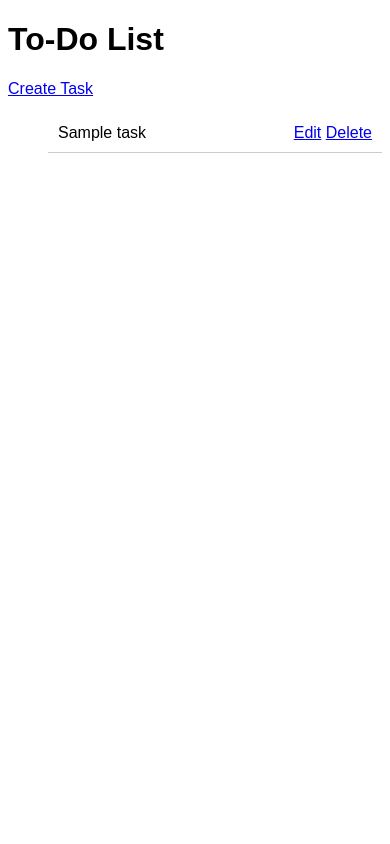
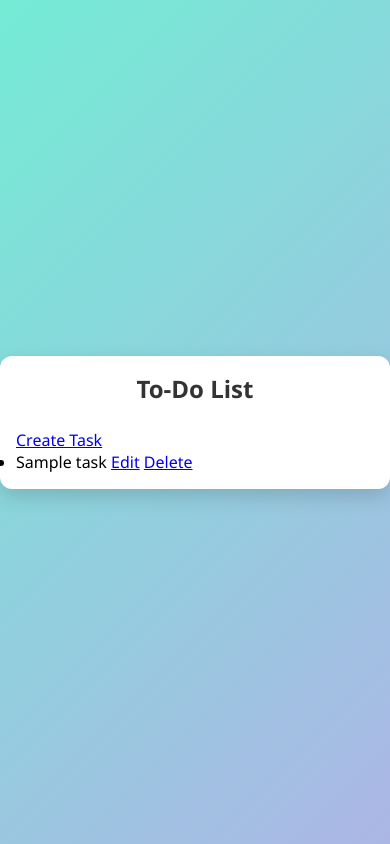
Before and after one commit to harshalkolhe1704/Django-Project, a Django app: template To-Do_App/todo_project/tasks/templates/tasks/task_list.html in a window 390 px wide. Run offline with Django 5.2, Linux system fonts and the light colour scheme; the template is opened without the code that fills it: most values are stand-ins (such as "Sample title", 1, 10 or a date in 2020).

Commit message:
testing successful

```diff
--- a/To-Do_App/todo_project/tasks/static/tasks/css/style.css
+++ b/To-Do_App/todo_project/tasks/static/tasks/css/style.css
@@ -1,4 +1,90 @@
-body { font-family: Arial, sans-serif; }
-.container { max-width: 600px; margin: 0 auto; }
-#task-list li { display: flex; justify-content: space-between; padding: 10px; border-bottom: 1px solid #ccc; }
-.completed { text-decoration: line-through; color: gray; }
+/* Reset & base styles */
+* {
+    margin: 0;
+    padding: 0;
+    box-sizing: border-box;
+    font-family: "Segoe UI", Tahoma, Geneva, Verdana, sans-serif;
+}
+
+body {
+    background: linear-gradient(135deg, #74ebd5 0%, #ACB6E5 100%);
+    min-height: 100vh;
+    display: flex;
+    justify-content: center;
+    align-items: center;
+}
+
+/* Container */
+.container {
+    background: #fff;
+    padding: 2rem;
+    border-radius: 12px;
+    box-shadow: 0 8px 20px rgba(0,0,0,0.15);
+    width: 100%;
+    max-width: 500px;
+    animation: fadeIn 1s ease-in-out;
+}
+
+/* Heading */
+.container h1 {
+    text-align: center;
+    margin-bottom: 1.5rem;
+    color: #333;
+    font-size: 2rem;
+    position: relative;
+    animation: slideDown 0.8s ease;
+}
+
+/* To-do items block */
+.todo-item {
+    display: flex;
+    justify-content: space-between;
+    align-items: center;
+    background: #f7f7f7;
+    padding: 0.8rem 1rem;
+    margin-bottom: 0.8rem;
+    border-radius: 8px;
+    transition: transform 0.2s ease, background 0.3s ease;
+}
+
+.todo-item:hover {
+    transform: scale(1.02);
+    background: #eaf4ff;
+}
+
+/* Buttons */
+button {
+    background: #74ebd5;
+    border: none;
+    padding: 0.5rem 1rem;
+    border-radius: 6px;
+    cursor: pointer;
+    font-weight: bold;
+    transition: background 0.3s ease, transform 0.2s ease;
+}
+
+button:hover {
+    background: #4bb3a7;
+    transform: translateY(-2px);
+}
+
+/* Animations */
+@keyframes fadeIn {
+    from { opacity: 0; transform: translateY(20px); }
+    to { opacity: 1; transform: translateY(0); }
+}
+
+@keyframes slideDown {
+    from { opacity: 0; transform: translateY(-30px); }
+    to { opacity: 1; transform: translateY(0); }
+}
+
+/* Responsive */
+@media (max-width: 600px) {
+    .container {
+        padding: 1rem;
+    }
+    .container h1 {
+        font-size: 1.5rem;
+    }
+}
--- a/To-Do_App/todo_project/tasks/views.py
+++ b/To-Do_App/todo_project/tasks/views.py
@@ -14,9 +14,9 @@ def task_create(request):
         if form.is_valid():
             form.save()
             return redirect('task_list')
-        else:
-            form = TaskForm()
-        return render(request, 'tasks/task_form.html', {'form': form})
+    else:
+        form = TaskForm()
+    return render(request, 'tasks/task_form.html', {'form': form})
 
 def task_update(request, pk):
     task = get_object_or_404(Task, pk=pk)
```
Also changed, not shown: To-Do_App/todo_project/db.sqlite3.
